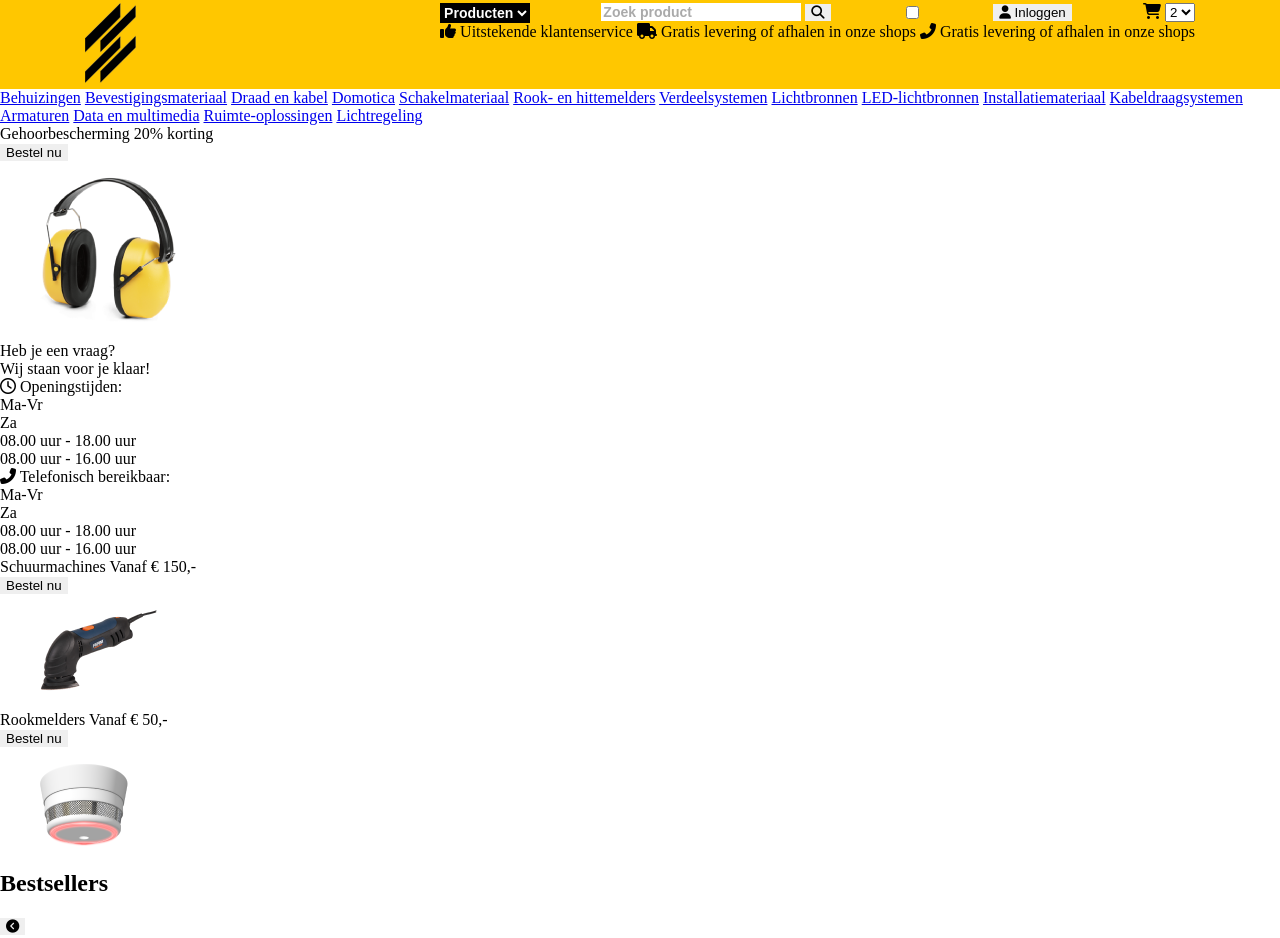
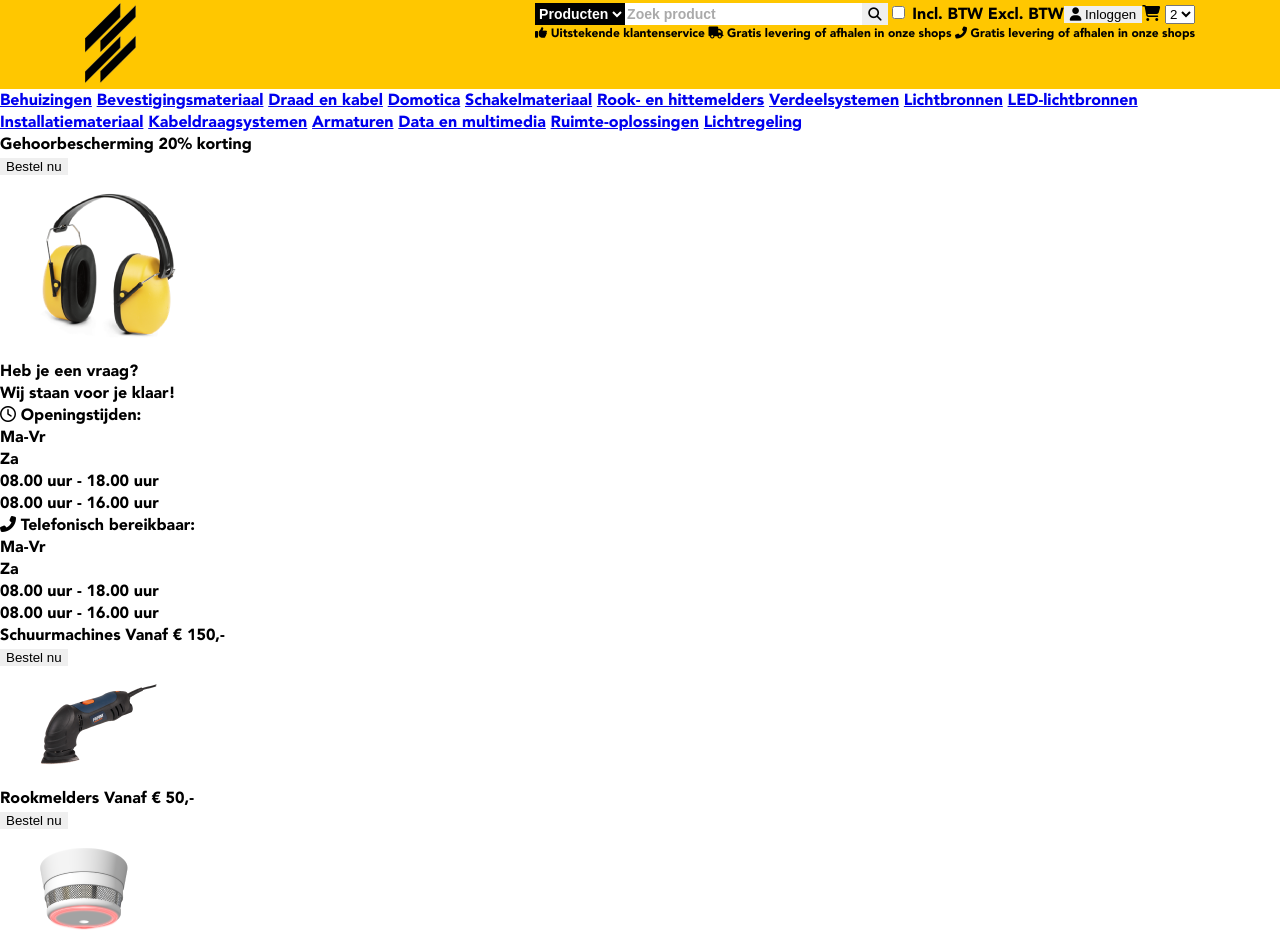
Before and after one commit to gshadura/test_ism, a plain HTML site: page index.html in a window 1280 px wide. Shown: the top 938 px of the page. Drawn offline with Linux system fonts and the light colour scheme.

Commit message:
header styling rewored

```diff
--- a/index.html
+++ b/index.html
@@ -7,13 +7,7 @@
     <meta charset="UTF-8">
     <script src="https://kit.fontawesome.com/188e0398a1.js" crossorigin="anonymous"></script>
     <link rel="stylesheet" href="styles.css">
-    <style>
-        i,
-        .faSymbol {
-            font-family: 'FontAwesome';
-            font-style: normal;
-        }
-    </style>
+
 </head>
 
 <body>
@@ -31,16 +25,24 @@
                             <a href="#">Producten</a>
                         </option>
                     </select>
-                    <form>
-                        <input id="searchFeild" type="search" placeholder="Zoek product">
+                    <form class="searchForm">
+                        <input id="searchInput" type="search" placeholder="Zoek product">
                         <button type="submit">
                             <i class="fas fa-search"></i>
                         </button>
                     </form>
-                    <label class="switch">
+                    <!-- <label class="switch">
                         <input type="checkbox">
                         <span class="switch-label" data-on="Incl. BTW" data-off="Excl. BTW"></span>
                         <span class="slider"></span>
+                    </label> -->
+                    <label class='toggle-label'>
+                        <input type='checkbox'/>
+                        <span class='back'>
+                            <span class='toggle'></span>
+                            <span class='label on'>Incl. BTW</span>
+                            <span class='label off'>Excl. BTW</span>
+                        </span>
                     </label>
                     <form>
                         <button>
--- a/styles.css
+++ b/styles.css
@@ -1,3 +1,17 @@
+@font-face {
+    font-family: 'Avenir';
+    src: url('fonts/Avenir-Black.ttf') format('truetype');
+    font-weight: 900;
+    font-style: normal;
+}
+
+@font-face {
+    font-family: 'Lato';
+    src: url('fonts/Lato-Black.ttf') format('truetype');
+    font-weight: 900;
+    font-style: normal;
+}
+
 body {
     margin: 0px;
     font-family: Avenir;
@@ -24,7 +38,21 @@ header {
 
 .upperRow {
     display: flex;
-    justify-content: space-between;
+    /* justify-content: space-between; */
+}
+
+.searchForm {
+    display: flex;
+    flex-grow: 1;
+}
+
+#searchInput {
+    flex-grow: 20;
+}
+
+.lowerRow {
+    font-size: 12px;
+    font-weight: 900;
 }
 
 .producten,
```
Also changed, not shown: fonts/Avenir-Black.ttf (added), fonts/Lato-Black.ttf (added).
